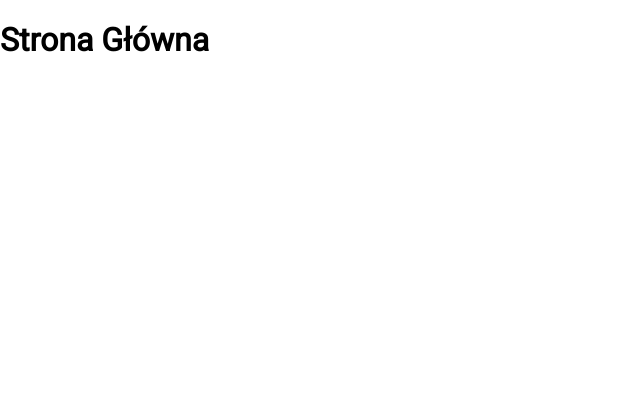
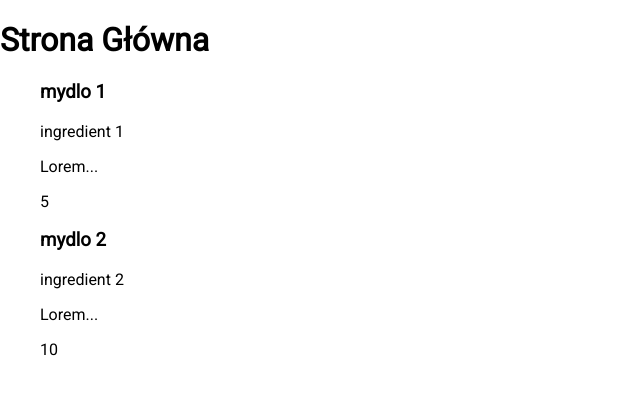
Before and after one commit to pawelsan/soap-shop, a Next.js app: page / in a window 1280 px wide. Shown: the top 394 px of the page, without its empty margins (0-640 px from the left). Built offline with nearby package versions, Linux system fonts and the light colour scheme.

Commit message:
add product-related sceleton components and a dummy data list

```diff
--- /dev/null
+++ b/components/ProductItem.js
@@ -0,0 +1,15 @@
+const ProductItem = ({ product }) => {
+  const { id, name, ingredients, description, image, price } = product;
+
+  return (
+    <div key={product.id}>
+      <h3>{name}</h3>
+      <span>{ingredients}</span>
+      <p>{description}</p>
+      <img src={image} />
+      <span>{price}</span>
+    </div>
+  );
+};
+
+export default ProductItem;
--- /dev/null
+++ b/components/ProductList.js
@@ -0,0 +1,8 @@
+import ProductItem from "./ProductItem";
+
+const ProductList = ({ products }) => {
+  const list = products.map((product) => <ProductItem product={product} />);
+  return <ul>{list}</ul>;
+};
+
+export default ProductList;
--- a/pages/index.js
+++ b/pages/index.js
@@ -1,5 +1,31 @@
+import ProductList from "../components/ProductList";
+
+const products = [
+  {
+    id: 1,
+    name: "mydlo 1",
+    ingredients: ["ingredient 1"],
+    description: "Lorem...",
+    image: "",
+    price: 5,
+  },
+  {
+    id: 1,
+    name: "mydlo 2",
+    ingredients: ["ingredient 2"],
+    description: "Lorem...",
+    image: "",
+    price: 10,
+  },
+];
+
 const HomePage = () => {
-  return <h1>Strona Główna</h1>;
+  return (
+    <>
+      <h1>Strona Główna</h1>
+      <ProductList products={products} />
+    </>
+  );
 };
 
 export default HomePage;
```
